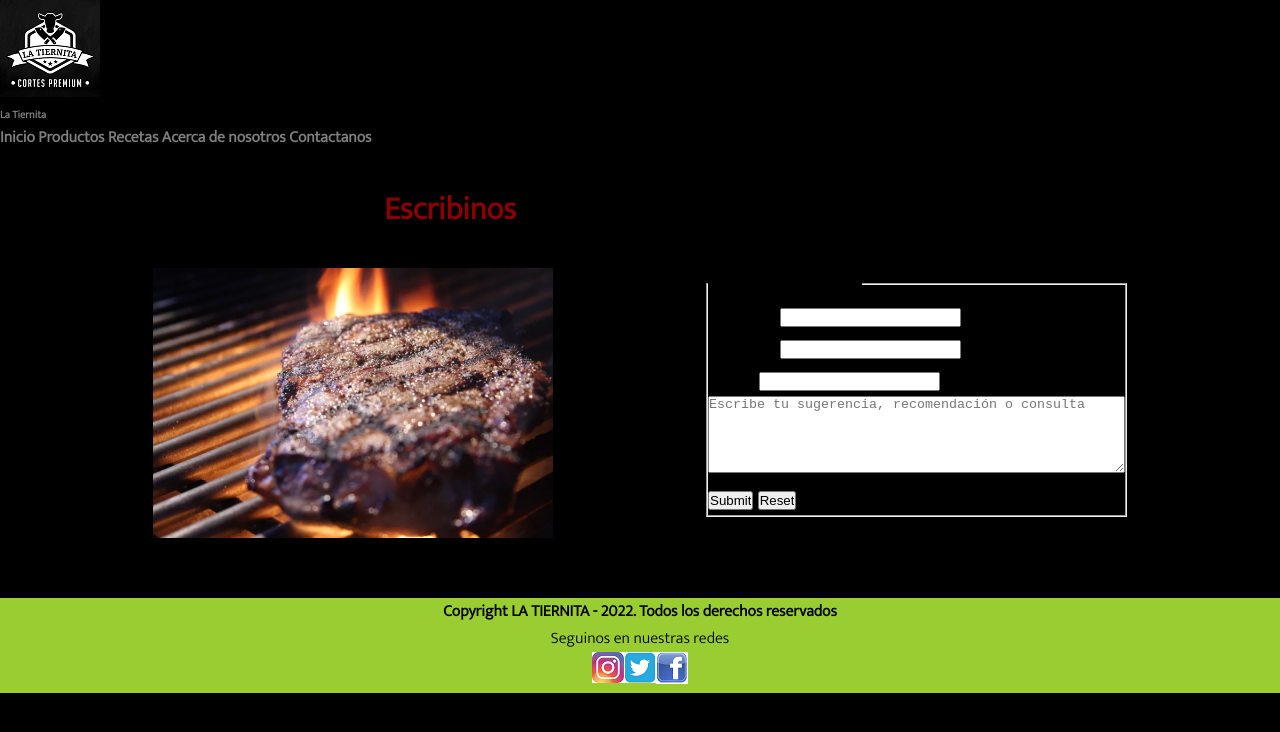
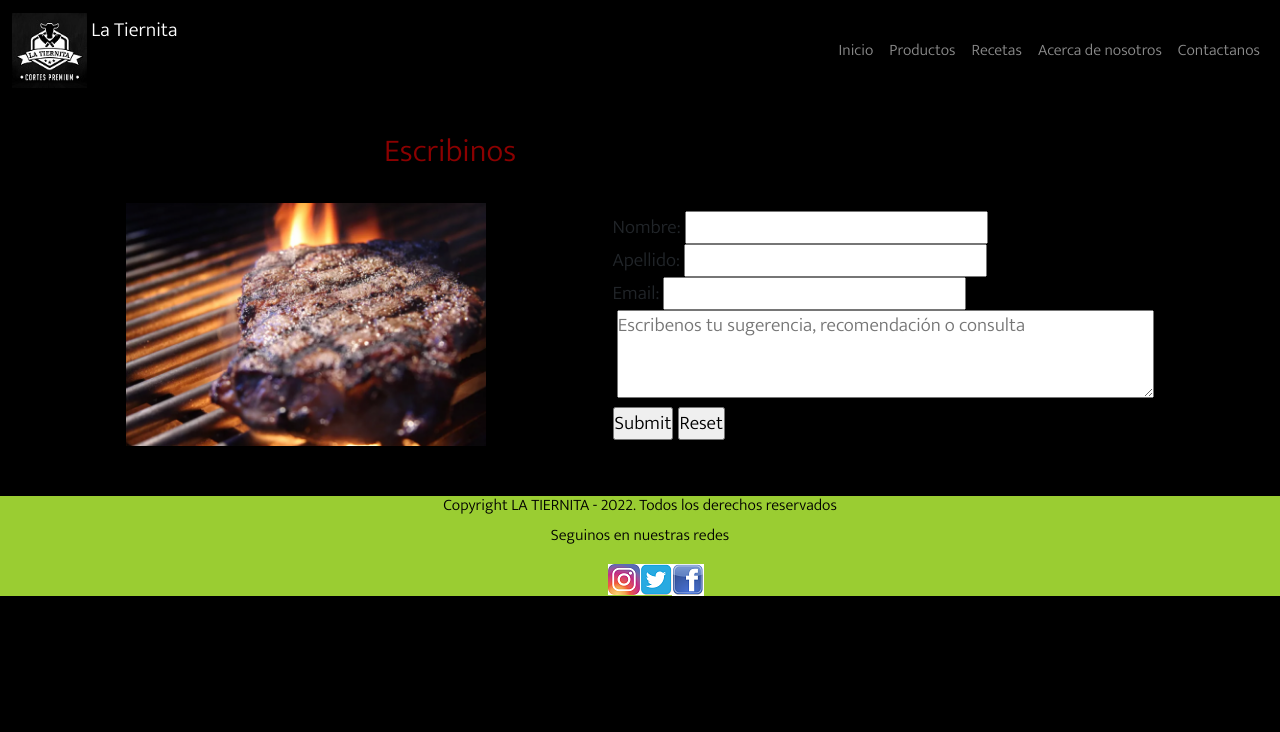
Before and after one commit to facundopandol/PreEntrega2-Pandol, a plain HTML site: page pages/contactanos.html in a window 1280 px wide. Drawn offline with nearby package versions, Linux system fonts and the light colour scheme.

Commit message:
se agrega css a contactanos

```diff
--- a/pages/contactanos.html
+++ b/pages/contactanos.html
@@ -6,7 +6,13 @@
     <meta http-equiv="X-UA-Compatible" content="IE=edge">
     <meta name="viewport" content="width=device-width, initial-scale=1.0">
     <title>Carniceria La Tiernita</title>
+
+    <!-- BOOTSTRAP -->
+        <link href="https://cdn.jsdelivr.net/npm/bootstrap@5.1.3/dist/css/bootstrap.min.css" rel="stylesheet" integrity="sha384-1BmE4kWBq78iYhFldvKuhfTAU6auU8tT94WrHftjDbrCEXSU1oBoqyl2QvZ6jIW3" crossorigin="anonymous">
+
+    <!-- CSS -->
     <link rel="stylesheet" href="../css/style.css">
+
     <link rel="shortcut icon" href="../assets/img/steak_meat_beefsteak_chop_food_barbecue_icon_208008.ico">
     <link rel="preconnect" href="https://fonts.googleapis.com">
 <link rel="preconnect" href="https://fonts.gstatic.com" crossorigin>
@@ -18,18 +24,37 @@
 
 <body>
     <header>
+        <nav class="navbar navbar-expand-md navbar-dark">
+            <div class="container-fluid">
+              <a class="navbar-brand" href="#">
+                <img src="../assets/img/logo.jpg" alt="logo" width="75" height="75" class="d-inline-block align-text-top">
+                La Tiernita</a>
+              <button class="navbar-toggler" type="button" data-bs-toggle="collapse" data-bs-target="#navbarSupportedContent" aria-controls="navbarSupportedContent" aria-expanded="false" aria-label="Toggle navigation">
+                <span class="navbar-toggler-icon"></span>
+              </button>
 
-        <a href="#" class="logo">
-            <img src="../assets/img/logo.jpg" alt="logo">
-            <h6 class="nombreComercio">La Tiernita</h6>
-        </a>
-        <nav>
-            <a href="../index.html" class="nav-link"><b>Inicio</b></a>
-            <a href="./productos.html" class="nav-link"><b>Productos</b></a>
-            <a href="./recetas.html" class="nav-link"><b>Recetas</b></a>
-            <a href="./masDeNosotros.html" class="nav-link"><b>Acerca de nosotros</b></a>
-            <a href="./contactanos.html" class="nav-link"><b>Contactanos</b></a>
-        </nav>
+              <div class="collapse navbar-collapse" id="navbarSupportedContent">
+                <ul class="navbar-nav ms-auto">
+                  <li class="nav-item">
+                    <a class="nav-link" href="../index.html">Inicio</a>
+                  </li>
+                  <li class="nav-item">
+                    <a class="nav-link" href="./productos.html">Productos</a>
+                  </li>
+                  <li class="nav-item">
+                    <a class="nav-link" href="./recetas.html">Recetas</a>
+                  </li>
+                  <li class="nav-item">
+                    <a class="nav-link" href="./masDeNosotros.html">Acerca de nosotros</a>
+                  </li>
+                  <li class="nav-item">
+                    <a class="nav-link" href="./contactanos.html">Contactanos</a>
+                  </li>
+                </ul>
+
+              </div>
+            </div>
+          </nav>
     </header>
 
     <main>
@@ -37,36 +62,34 @@
         <section id="formulario">
 
             <div class="imagenFormulario">
-                <img width="400px" height="270px" src="../assets/img/Cortes-de-carne-de-res-para-asar-750x500.png" alt"Carne asada" />
+                <img width="360px" height="243px" src="../assets/img/Cortes-de-carne-de-res-para-asar-750x500.png" alt"Carne asada" />
             </div>
 
             <div class="textoFormulario">
             <form>
                 <fieldset>
-                    <legend>Dejanos tu mensaje</legend>
+                    <legend></legend>
                     <div>
                         <label for="nombre">Nombre:</label>
                         <input type="text">
                     </div>
                     <div>
                         <label for="apellido">Apellido:</label>
-                        <input type="text" name="" id="">
+                        <input type="text">
                     </div>
                     <div>
                         <label for="email">Email:</label>
-                        <input type="email" name="" id="">
+                        <input type="email">
                     </div>
                     <div>
-                        <label for=""></label>
-                        <textarea placeholder="Escribe tu sugerencia, recomendación o consulta" rows="5px" cols="50px"></textarea>
+                        <label for="textarea"></label>
+                        <textarea placeholder="Escribenos tu sugerencia, recomendación o consulta" rows="3rem" cols="40rem"></textarea>
                     </div>
 
 
 
                     <input type="submit">
                     <input type="reset">
-
-
 
 
                 </fieldset>
@@ -88,6 +111,7 @@
         </div>
 
             </footer>
+            <script src="https://cdn.jsdelivr.net/npm/bootstrap@5.1.3/dist/js/bootstrap.bundle.min.js" integrity="sha384-ka7Sk0Gln4gmtz2MlQnikT1wXgYsOg+OMhuP+IlRH9sENBO0LRn5q+8nbTov4+1p" crossorigin="anonymous"></script>
 </body>
 
 </html>
```
